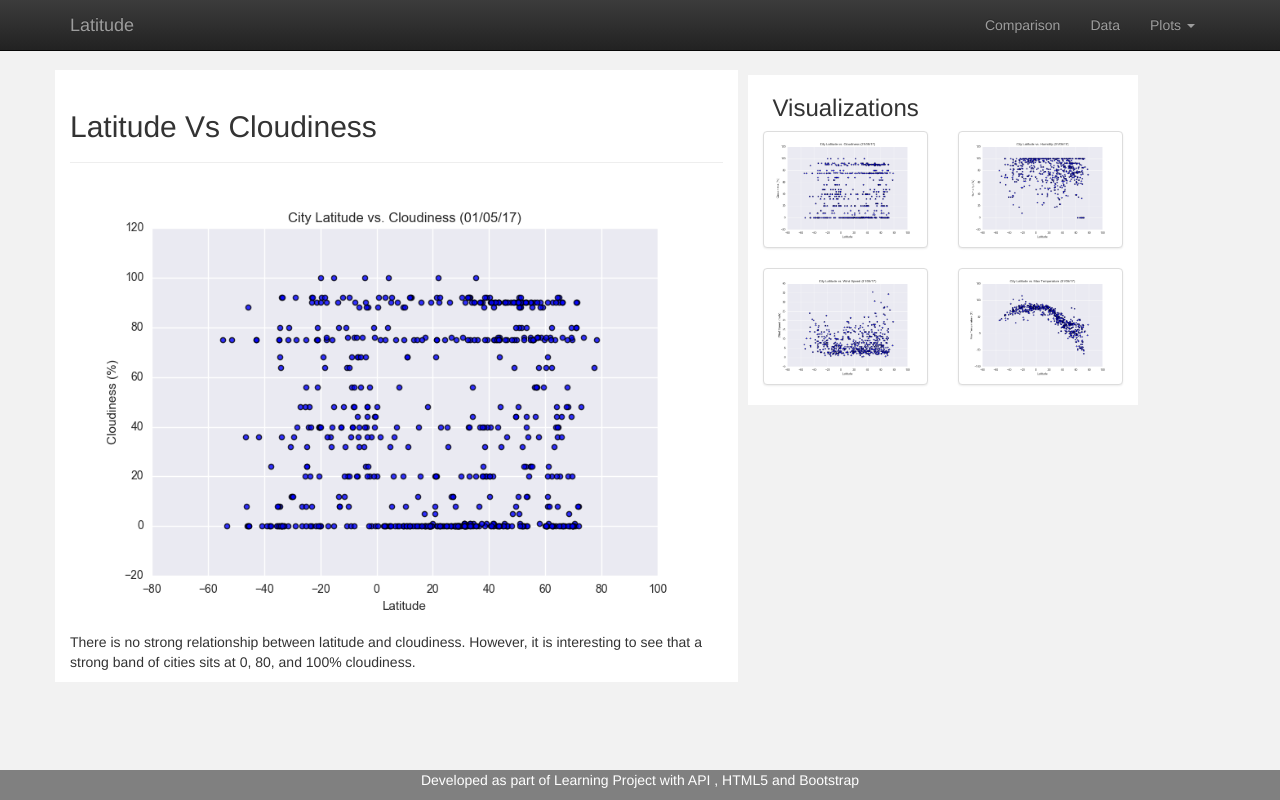
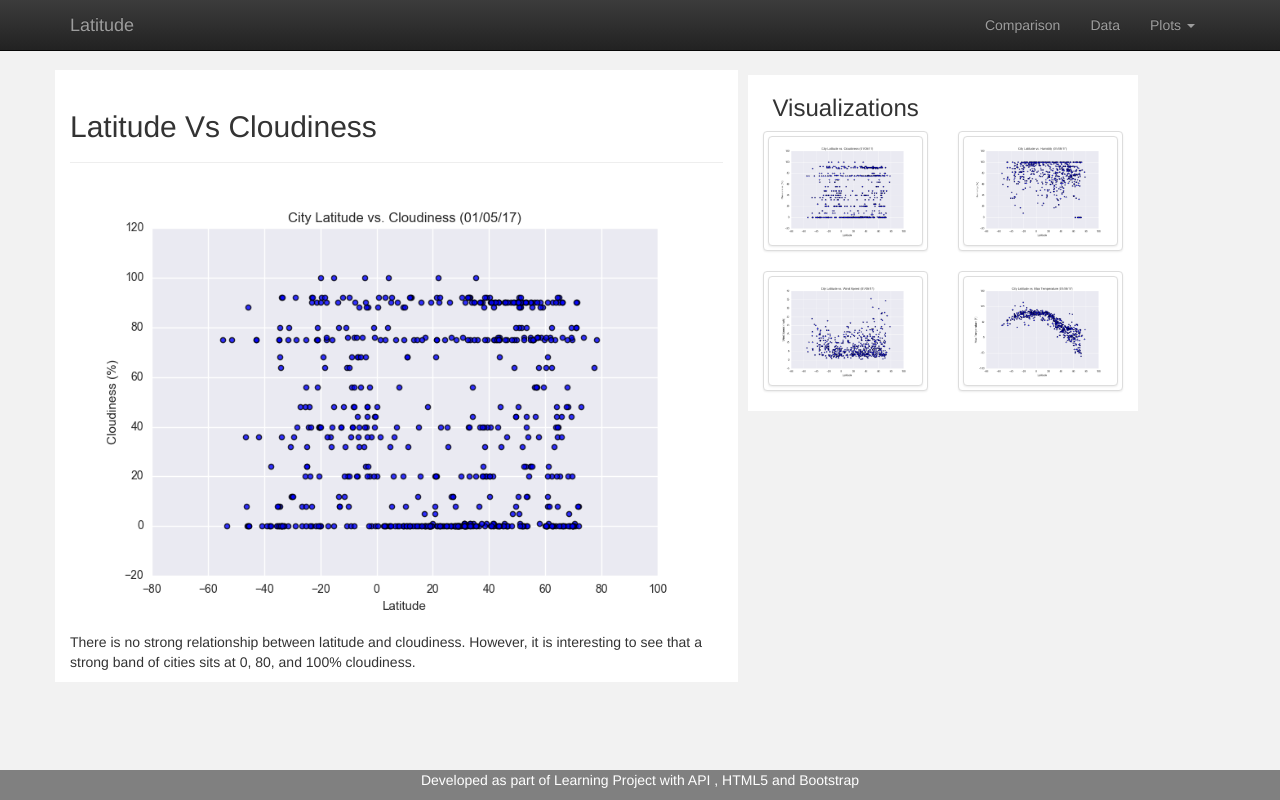
Before and after one commit to LVijayaraghavan/WeatherAnalysis, a plain HTML site: page Cloudiness.html in a window 1280 px wide. Drawn offline with nearby package versions, Linux system fonts and the light colour scheme.

Commit message:
link updates

```diff
--- a/Cloudiness.html
+++ b/Cloudiness.html
@@ -101,13 +101,13 @@
               <h3> Visualizations </h3>
               <div class="row">
               <div class="col-xs-3 col-md-6 col-lg-6">
-                  <a href="Cloudiness.html" >
-                    <img src="Fig3.png" alt="Latitude vs Cloudiness" class="img-thumbnail" >
+                  <a href="Cloudiness.html"  class="thumbnail" >
+                    <img src="Fig3.png" alt="Latitude vs Cloudiness" class="img-thumbnail ActiveImage" >
                   </a>
               </div>
               <div class="col-xs-3 col-md-6 col-lg-6">
                     <a href="Humidity.html" class="thumbnail">
-                      <img src="Fig2.png" alt="Latitude vs Humidity" >
+                      <img src="Fig2.png" alt="Latitude vs Humidity" class="img-thumbnail">
                     </a>
               </div>
 
@@ -116,12 +116,12 @@
             <!-- <div class="row"> -->
             <div class="col-xs-3 col-md-6 col-lg-6">
             <a href="Windspeed.html" class="thumbnail">
-                <img src="Fig4.png" alt="Latitude vs Windspeed" >
+                <img src="Fig4.png" alt="Latitude vs Windspeed"  class="img-thumbnail">
               </a>
             </div>
             <div class="col-xs-3 col-md-6 col-lg-6">
                 <a href="Maxtemp.html" class="thumbnail">
-                    <img src="Fig1.png" alt="Latitude vs Temperature" >
+                    <img src="Fig1.png" alt="Latitude vs Temperature" class="img-thumbnail" >
                   </a>
             </div>
             </div>
```
